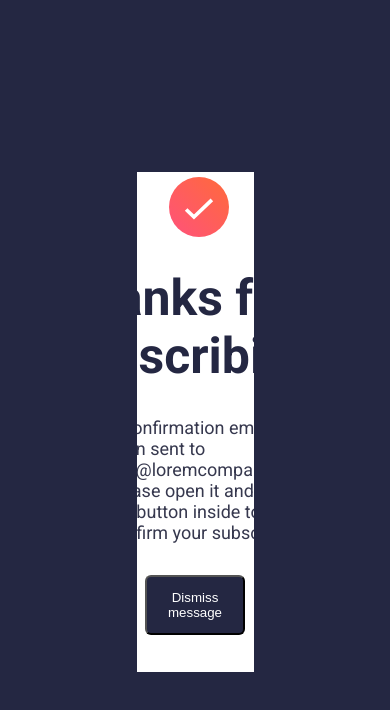
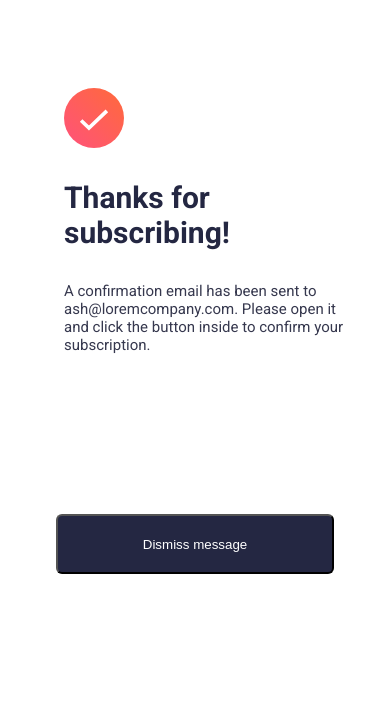
Before and after one commit to senabytes/NEWSLETTER, a plain HTML site: page success.html in a window 390 px wide. Drawn offline with Linux system fonts and the light colour scheme.

Commit message:
Finalização do JS + Tela 2

```diff
--- a/STYLES/style.css
+++ b/STYLES/style.css
@@ -230,3 +230,54 @@ label {
     cursor: pointer;
     transition: background-color 0.2s ease;
 }
+
+@media((max-width: 450px)){
+
+   body {
+    margin: 0;
+    padding: 0;
+    width: 100vw;
+    height: 100vw;
+    box-sizing: border-box;
+    background-color: hsl(0, 0%, 100%) ;
+}
+
+    .success{
+        display: flex;
+        width: 100vw;
+        height: 100vh;
+        box-sizing: border-box;
+        border-radius: 20px;
+        text-align: left;
+        justify-content: flex-start;
+    }
+
+    .success img{
+        margin-top: 5.5rem;
+        align-items: flex-start;
+    }
+
+    .success h1{
+        font-size: 30px;
+        align-self: center;
+        text-align: left;
+    }
+
+    .success p{
+        font-size: 15px;
+        align-content: center;
+        justify-content: center;
+
+    }
+
+    #dismiss{
+        margin-top: 10rem;
+        background-color: hsl(234, 29%, 20%)
+    }
+
+    #dismiss:active {
+    background-color: hsl(4, 100%, 67%);
+    border: none;
+    cursor: pointer;
+}
+}
--- a/script.js
+++ b/script.js
@@ -1,7 +1,7 @@
 const email = document.getElementById("mail");
 const subButton = document.getElementById("subscribe");
 const errorLabel = document.querySelector(".errorLabel");
-const dismissBtn = document.getElementById("dismiss");
+
 
 const valideEmail = (emailValue) => {
     const regex = /^[^\s@]+@[^\s@]+\.[^\s@]+$/;
@@ -26,8 +26,3 @@ subButton.addEventListener("click", function (event) {
     email.classList.remove("error");
     errorLabel.style.display = "none";
 });
-
-dismissBtn.addEventListener("click", function(){
-   window.location.href = "index.html";
-
-});
--- a/success.html
+++ b/success.html
@@ -28,7 +28,7 @@
 
     </main>
 
-    <script src="script.js"></script>
+    <script src="success.js"></script>
 
 </body>
 
--- /dev/null
+++ b/success.js
@@ -0,0 +1,6 @@
+const dismissBtn = document.getElementById("dismiss");
+
+dismissBtn.addEventListener("click", function(){
+   window.location.href = "index.html";
+
+});
```
